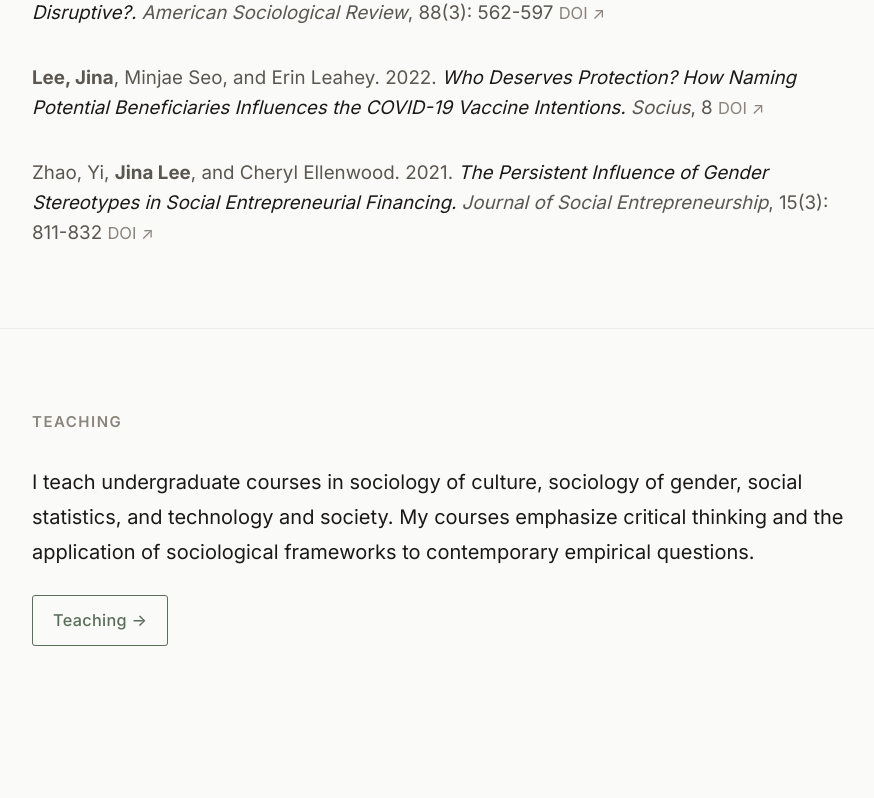
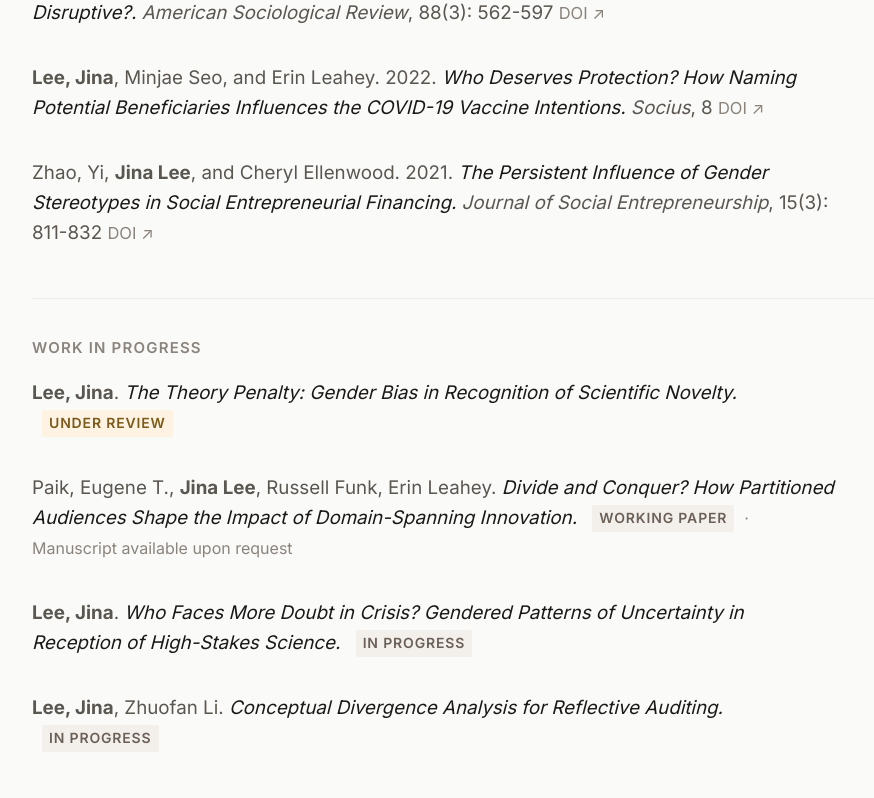
Before and after one commit to JinaLee-soc/jinalee-soc, a Next.js app: page / in a window 1280 px wide. Shown: the part 2254-3052 px from the top of the page, without its empty margins (138-1012 px from the left). Built offline with nearby package versions, Linux system fonts and the light colour scheme.

Commit message:
Add Work in Progress section under home publications

```diff
--- a/src/pages/index.tsx
+++ b/src/pages/index.tsx
@@ -7,7 +7,7 @@ import PublicationItem from '../components/PublicationItem'
 import { bio } from '../content/bio'
 import { site, basePath } from '../content/site'
 import { researchPrograms } from '../content/research'
-import { journalArticles } from '../content/publications'
+import { journalArticles, worksInProgress } from '../content/publications'
 
 // Research card summaries (shorter than full overview)
 const researchCardSummaries: Record<string, string> = {
@@ -133,6 +133,16 @@ export default function Home() {
                 <PublicationItem key={i} pub={pub} showStatus={false} />
               ))}
             </ul>
+            {worksInProgress.length > 0 && (
+              <div className="pub-subsection">
+                <h3 className="pub-subsection__title">Work in Progress</h3>
+                <ul className="pub-list" aria-label="Work in progress">
+                  {worksInProgress.map((pub, i) => (
+                    <PublicationItem key={`wip-${i}`} pub={pub} />
+                  ))}
+                </ul>
+              </div>
+            )}
           </div>
         </section>
 
--- a/src/styles/globals.css
+++ b/src/styles/globals.css
@@ -487,6 +487,21 @@ button.footer__link {
   margin-top: .2rem;
 }
 
+.pub-subsection {
+  margin-top: var(--space-10);
+  padding-top: var(--space-8);
+  border-top: 1px solid var(--color-border-light);
+}
+
+.pub-subsection__title {
+  font-size: 0.75rem;
+  font-weight: 600;
+  letter-spacing: 0.08em;
+  text-transform: uppercase;
+  color: var(--color-text-muted);
+  margin-bottom: var(--space-4);
+}
+
 /* ===== Teaching ===== */
 .philosophy-block {
   background: var(--color-surface);
```
